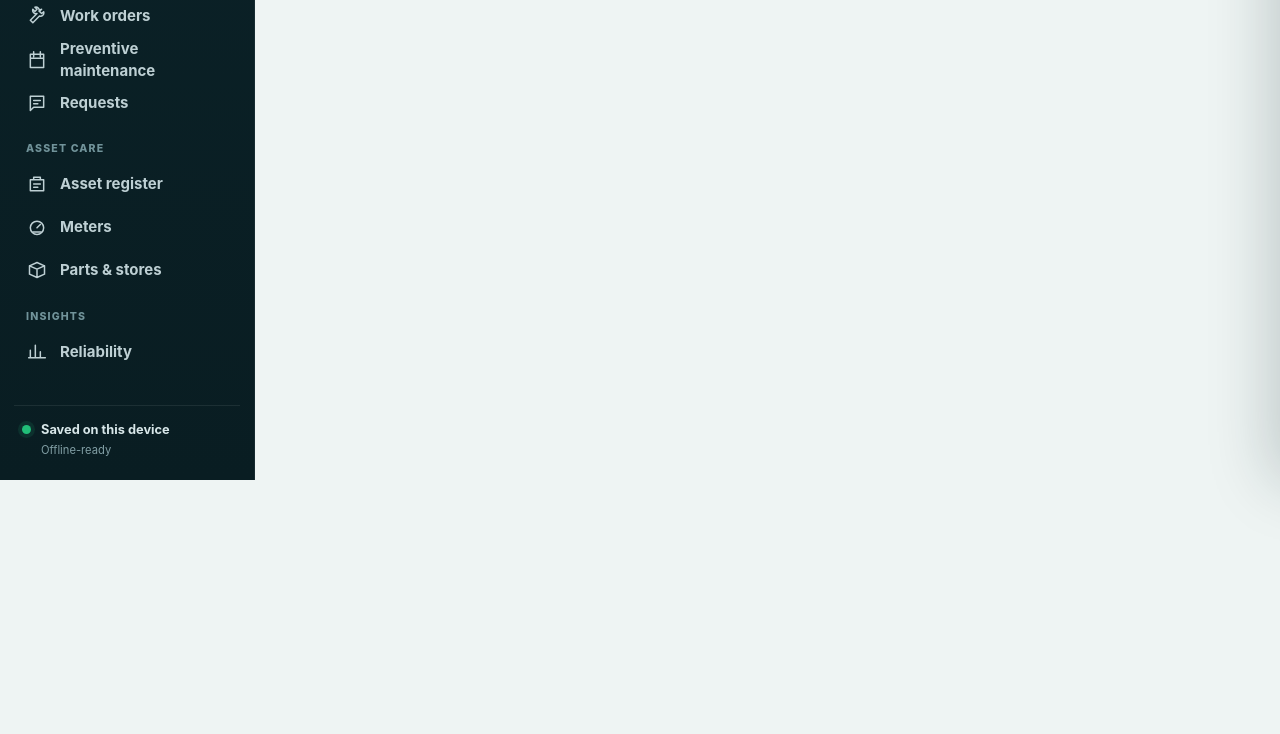
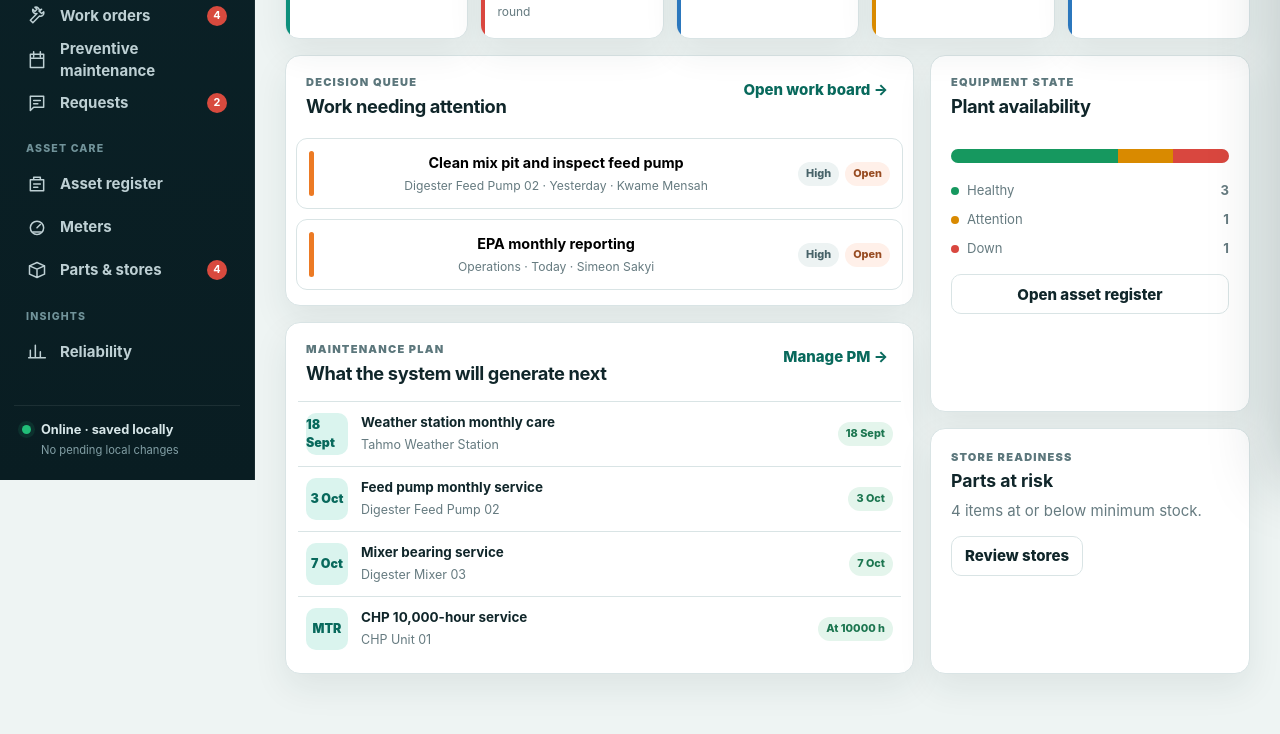
Before and after one commit to Harold-Djah007/Cmms, a plain HTML site: page dist/index.html in a window 1280 px wide. Shown: the part 320-1054 px from the top of the page. Before the commit the page ends 800 px from the top, so only its background shows below. Drawn offline with Linux system fonts and the light colour scheme.

Commit message:
Load the redesigned CMMS product application

```diff
--- a/dist/index.html
+++ b/dist/index.html
@@ -174,6 +174,6 @@
   </dialog>
 
   <div class="toast" id="toast" role="status" aria-live="polite"><svg><use href="#i-check"/></svg><span></span></div>
-  <script src="assets/app.js" defer></script>
+  <script src="assets/product.js" defer></script>
 </body>
 </html>
```
